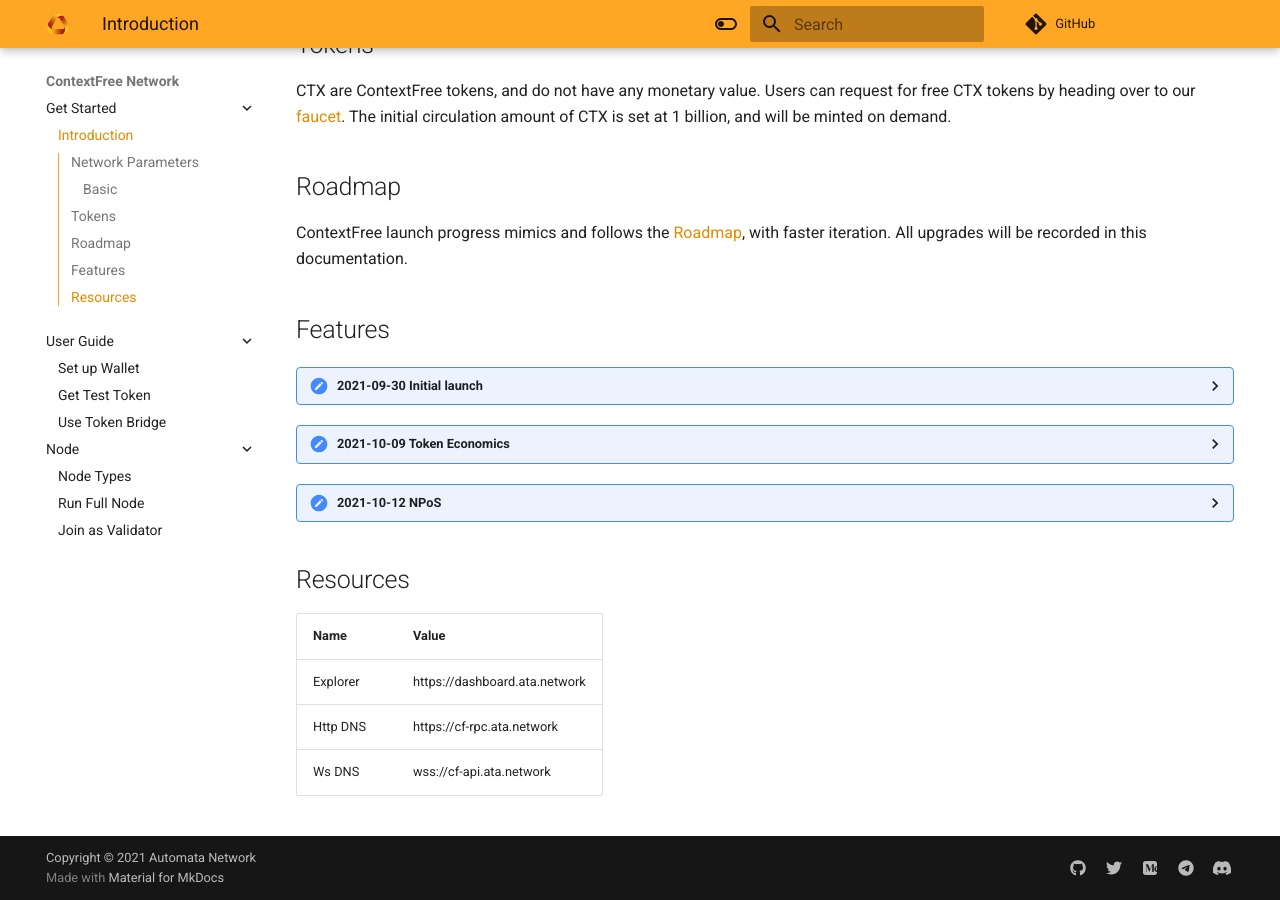
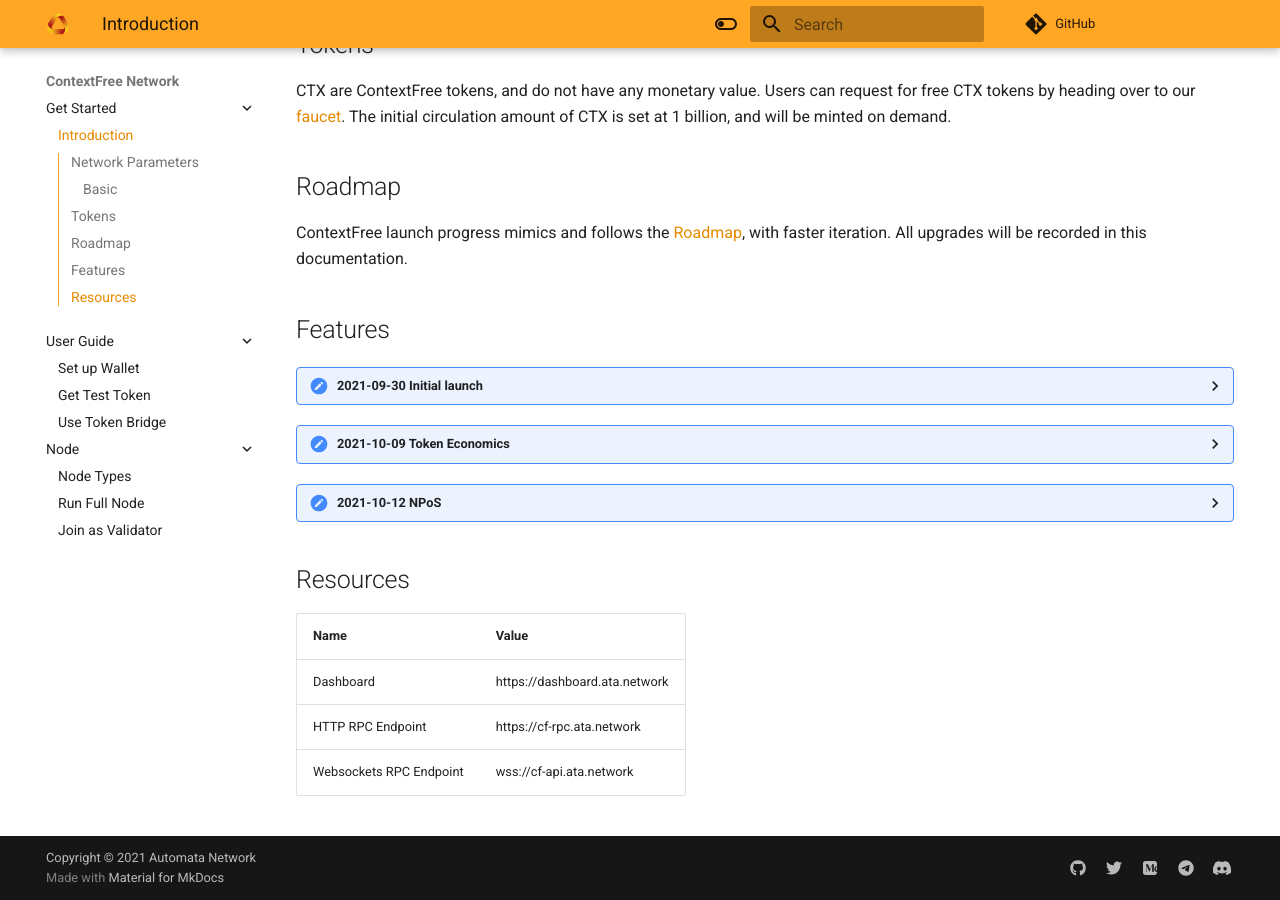
Before and after one commit to automata-network/docs, an MkDocs documentation site: the page built from docs/canarynet/getstarted/introduction.md, in a window 1280 px wide and 900 px high, scrolled down 858 px. Built offline with MkDocs 1.6.1 and Material for MkDocs 9.7.7, drawn with Linux system fonts in a browser that asks for light colours; nearby versions of some CDN libraries; comment, search, counter and statistics services are not loaded.

Commit message:
Update resources name

```diff
--- a/docs/canarynet/getstarted/introduction.md
+++ b/docs/canarynet/getstarted/introduction.md
@@ -35,6 +35,6 @@
 ## Resources
 | Name | Value |
 | -- | -- |
-| Explorer | https://dashboard.ata.network |
-| Http DNS | https://cf-rpc.ata.network |
-| Ws DNS | wss://cf-api.ata.network |
+| Dashboard | https://dashboard.ata.network |
+| HTTP RPC Endpoint | https://cf-rpc.ata.network |
+| Websockets RPC Endpoint | wss://cf-api.ata.network |
```
